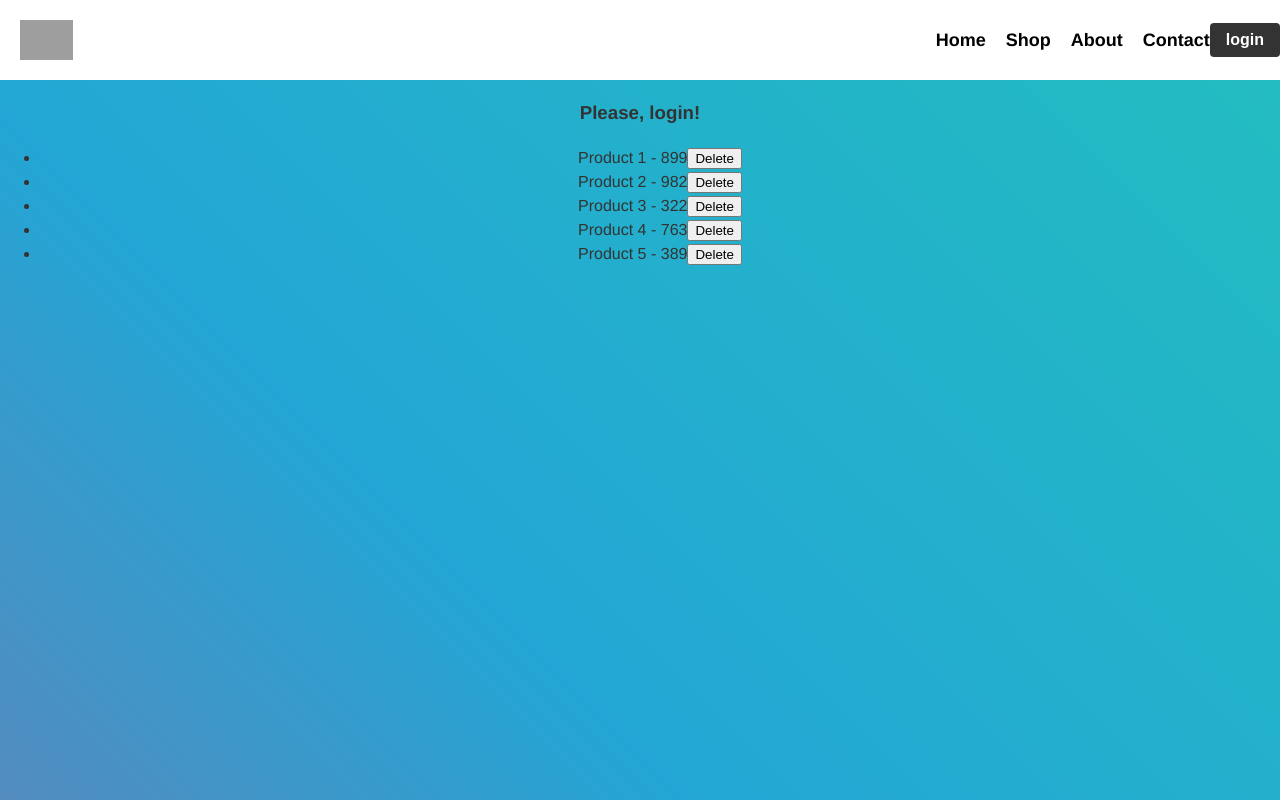
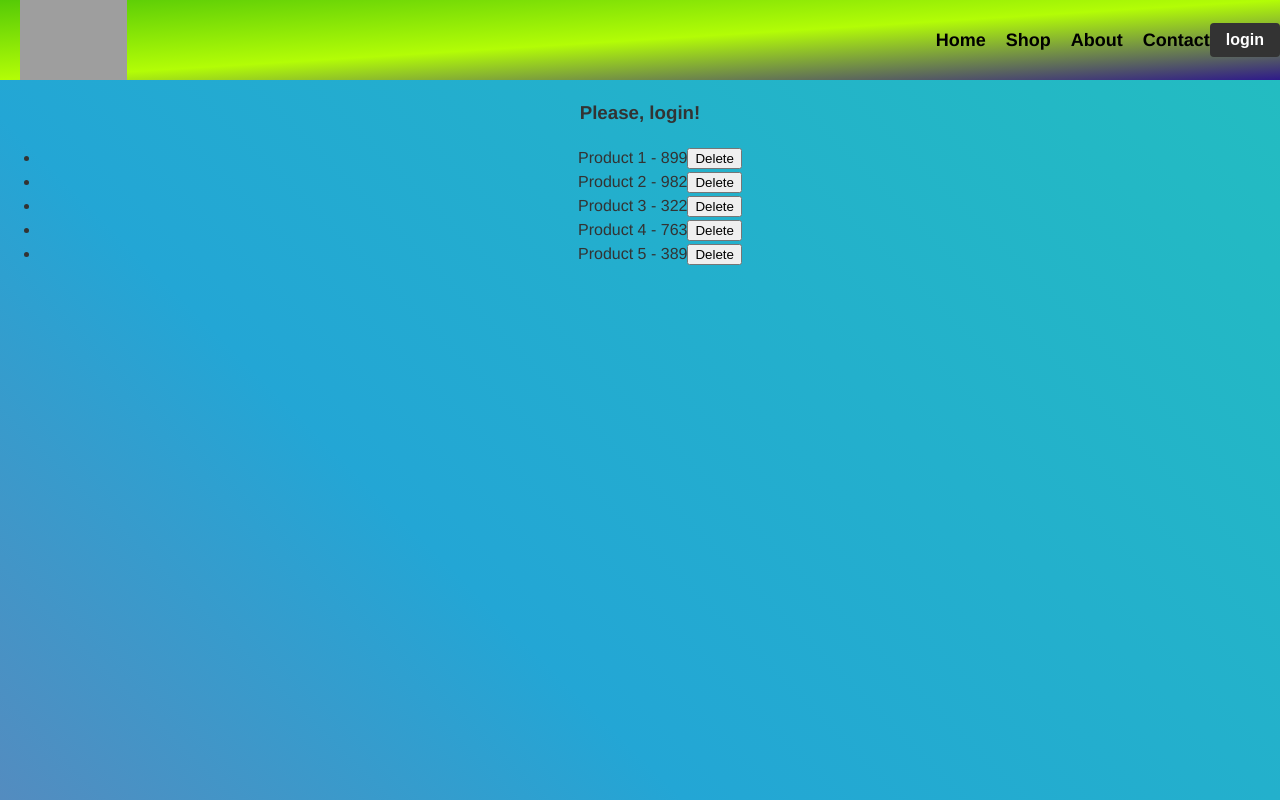
Before and after one commit to vasylDzherdzh/test-site, a React (Create React App) app: page / in a window 1280 px wide. Built offline with nearby package versions, Linux system fonts and the light colour scheme; grey boxes are pictures that could not be loaded.

Commit message:
абгрейд дизайну

```diff
--- a/src/components/Productlist/Productlist.scss
+++ b/src/components/Productlist/Productlist.scss
@@ -17,7 +17,7 @@ body {
 
   /* Header */
   .header {
-    background-color: #fff;
+    background-image: linear-gradient(to bottom right, #55ca06, #b3fd06, #2e1a8a);
     color: #000;
     display: flex;
     justify-content: center;
@@ -40,7 +40,7 @@ body {
   }
 
   .logo {
-    height: 40px;
+    height: 80px;
   }
 
   .nav {
```
